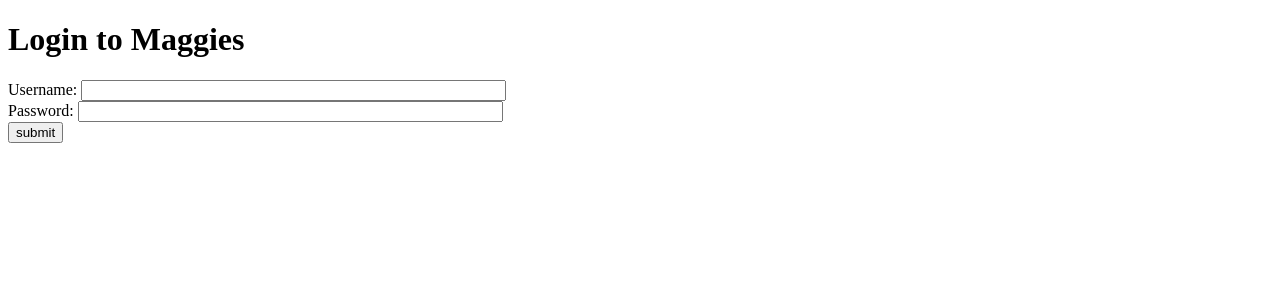
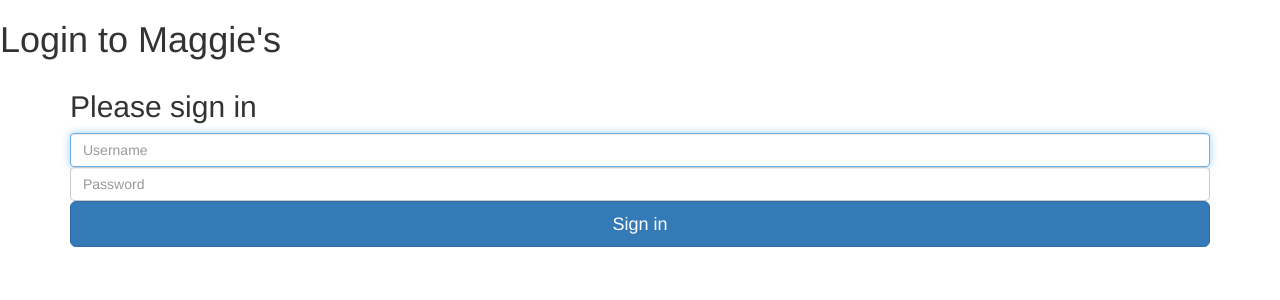
Before and after one commit to glasgow2016/team-11, a Django app: page /maggie01/login/ in a window 1280 px wide. Shown: the top 300 px of the page. Run offline with Django 3.2, Linux system fonts and the light colour scheme; some libraries are stand-ins or nearby versions.

Commit message:
added login redirection

```diff
--- a/maggie01/models.py
+++ b/maggie01/models.py
@@ -1,5 +1,5 @@
 from django.db import models
-from django.contrib.auth.models import User
+from django.contrib.auth.models import *
 
 
 # Create your models here.
@@ -15,6 +15,7 @@ class UserProfile(models.Model):
 
 	role = models.CharField(max_length=256, unique=False, blank=False)
 	gender = models.CharField(max_length=256, unique=False, blank=False)
+	is_admin = models.BooleanField(default=False)
 
 	def __unicode__(self):
 		return self.user.username
--- a/maggie01/urls.py
+++ b/maggie01/urls.py
@@ -5,4 +5,5 @@ urlpatterns = patterns('',
         url(r'^$', views.index, name='index'),
 		url(r'^login/$', views.user_login, name='login'),
 		url(r'^logout/$', views.logout_view, name='logout'),
+		url(r'^welcome_view/$', views.welcome_view, name='welcome_view'),
 		)
--- a/maggie01/views.py
+++ b/maggie01/views.py
@@ -2,7 +2,8 @@ from django.shortcuts import render
 from django.contrib.auth import authenticate, login
 from django.http import HttpResponseRedirect, HttpResponse
 from django.contrib.auth.decorators import login_required, permission_required
-
+from django.contrib.auth import logout
+from maggie01.models import *
 
 def index(request):
 	context_dict = {'boldmessage': "I am bold font from the context"}
@@ -33,7 +34,7 @@ def user_login(request):
                 # If the account is valid and active, we can log the user in.
                 # We'll send the user back to the homepage.
                 login(request, user)
-                return HttpResponseRedirect('/maggie01/')
+                return HttpResponseRedirect('/maggie01/welcome_view/')
             else:
                 # An inactive account was used - no logging in!
                 return HttpResponse("Your account is disabled.")
@@ -50,6 +51,20 @@ def user_login(request):
         return render(request, 'maggie01/login.html', {})
 
 @login_required
+def welcome_view(request):
+	if request.user.is_authenticated():
+		username = UserProfile.objects.get(user=request.user)
+		username = username.is_admin
+		if username:
+			return render(request, 'maggie01/welcomeAdmin.html', {})
+		else:
+			return render(request, 'maggie01/welcomeEmployee.html', {})
+
+	return render(request, 'maggie01/login.html', {})
+
+
+@login_required
 def logout_view(request):
     logout(request)
-    # Redirect to a success page.
+
+    return HttpResponseRedirect('/maggie01/')
--- a/templates/maggie01/login.html
+++ b/templates/maggie01/login.html
@@ -1,21 +1,32 @@
 <!DOCTYPE html>
 <html>
+	<!-- Latest compiled and minified CSS -->
+<link rel="stylesheet" href="https://maxcdn.bootstrapcdn.com/bootstrap/3.3.7/css/bootstrap.min.css"
+	integrity="sha384-BVYiiSIFeK1dGmJRAkycuHAHRg32OmUcww7on3RYdg4Va+PmSTsz/K68vbdEjh4u"
+	crossorigin="anonymous">
     <head>
-        <title>Maggies</title>
+        <title>Maggie's</title>
     </head>
 
-    <body>
-        <h1>Login to Maggies</h1>
 
-        <form id="login_form" method="post" action="/maggie01/login/">
-            {% csrf_token %}
-            Username: <input type="text" name="username" value="" size="50" />
-            <br />
-            Password: <input type="password" name="password" value="" size="50" />
-            <br />
+	<body>
+	<h1>Login to Maggie's</h1>
+    <div class="container">
 
-            <input type="submit" value="submit" />
-        </form>
+      <form class="form-signin" id="login_form" method="post" action="/maggie01/login/">
+        {% csrf_token %}
+		<h2 class="form-signin-heading">Please sign in</h2>
+        <label for="inputEmail" class="sr-only">Username</label>
+        <input input type="text" name="username" value="" size="50" class="form-control" placeholder="Username" required autofocus>
+        <label for="inputPassword" class="sr-only">Password</label>
+        <input input type="password" name="password" value="" size="50" class="form-control" placeholder="Password" required>
 
-    </body>
+        <button class="btn btn-lg btn-primary btn-block" type="submit">Sign in</button>
+      </form>
+
+    </div> <!-- /container -->
+
+  </body>
+
+
 </html>
```
Also changed, not shown: maggie01/migrations/0003_auto_20161105_2129.py (added).
